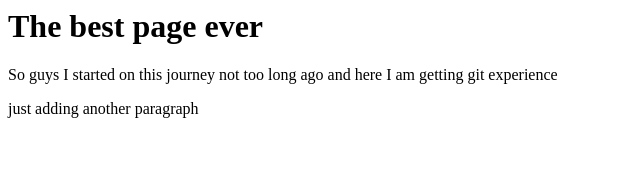
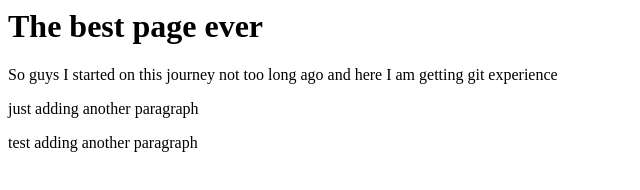
Before and after one commit to KhithaNeo/My-first-website, a plain HTML site: page My first website/index.html in a window 1280 px wide. Shown: the whole page, without its empty margins (0-640 px from the left). Drawn offline with Linux system fonts and the light colour scheme.

Commit message:
added a second paragraph

```diff
--- a/My first website/index.html
+++ b/My first website/index.html
@@ -3,4 +3,5 @@
 <h1>The best page ever</h1>
 <p>So guys I started on this journey not too long ago and here I am getting git experience</p>
 <p>just adding another paragraph</p>
+<p>test adding another paragraph</p>
 </html>
```
